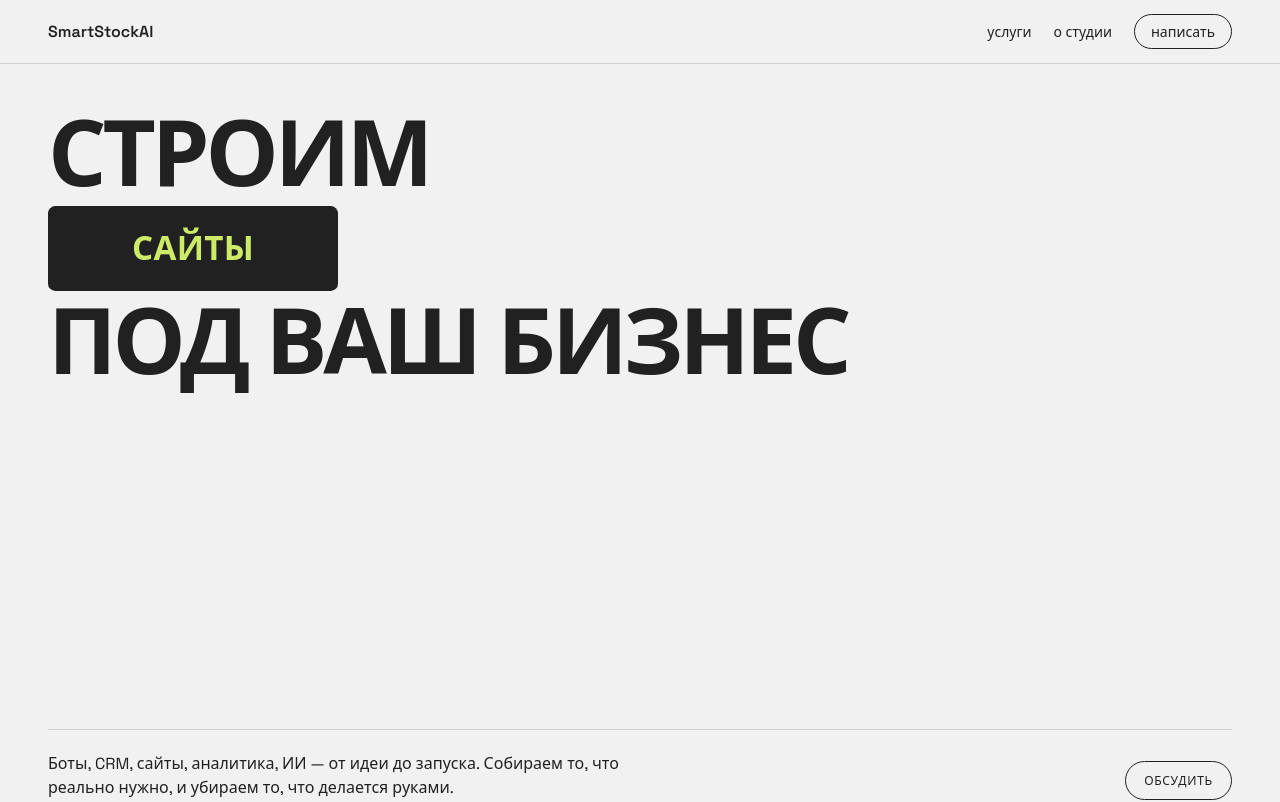
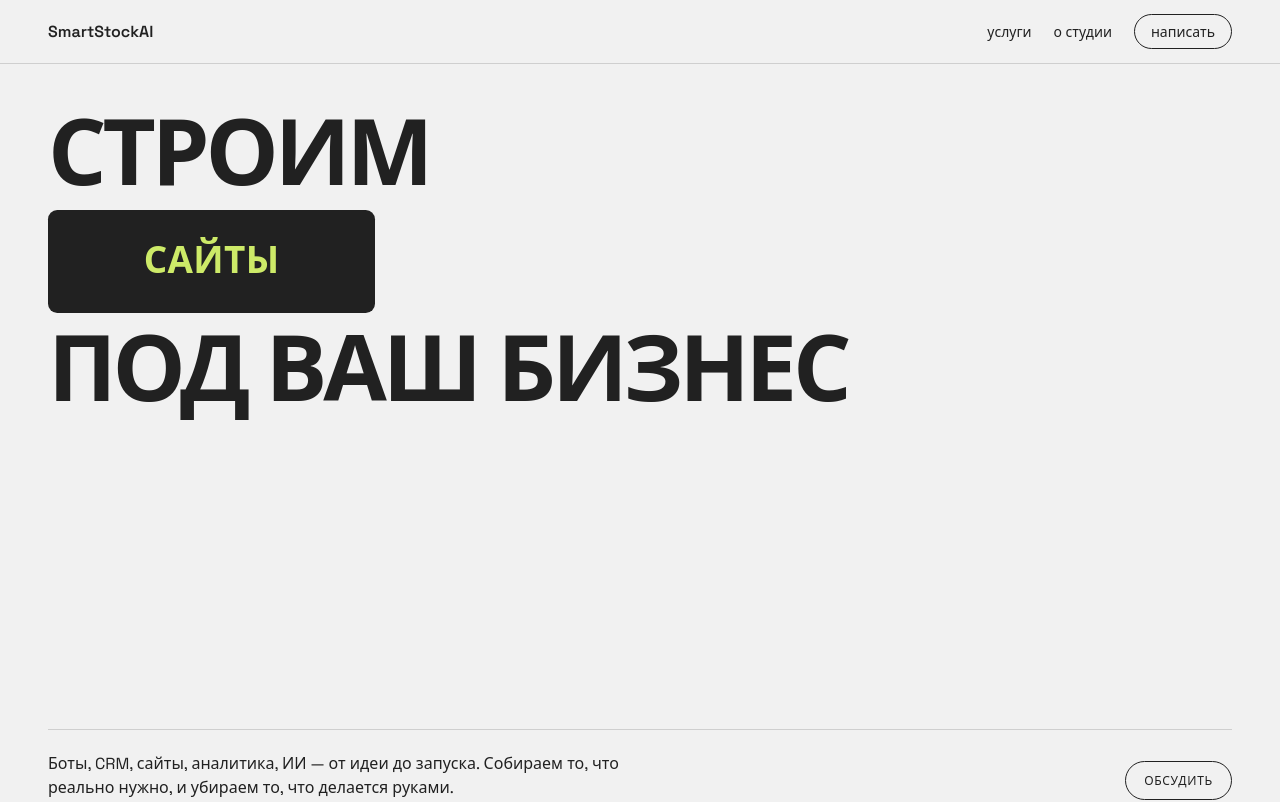
Before and after one commit to kickfost07-debug/smartstockai, a React (Vite) app: page / in a window 1280 px wide. Shown: the top 802 px of the page. Built offline with nearby package versions, Linux system fonts and the light colour scheme.

Commit message:
Make the hero slot larger with even gaps.
Co-authored-by: Cursor <cursoragent@cursor.com>

```diff
--- a/src/index.css
+++ b/src/index.css
@@ -140,9 +140,9 @@ a {
   margin: 0;
   display: flex;
   flex-direction: column;
-  gap: 0.1em;
+  gap: 0.16em;
   font-size: clamp(36px, 7.2vw, 96px);
-  line-height: 0.92;
+  line-height: 0.9;
   font-weight: 600;
   letter-spacing: -0.045em;
   text-transform: uppercase;
@@ -150,13 +150,11 @@ a {
 
 .land h1 > span {
   display: block;
-  min-height: 0.92em;
 }
 
 .land-row {
   display: flex;
   align-items: center;
-  height: 0.92em;
 }
 
 .slot {
@@ -164,10 +162,10 @@ a {
   display: flex;
   align-items: center;
   justify-content: center;
-  width: 3.15em;
-  height: 0.92em;
+  width: 3.55em;
+  height: 1.12em;
   overflow: hidden;
-  border-radius: 0.08em;
+  border-radius: 0.1em;
   background: var(--ink);
   color: var(--accent);
 }
@@ -179,8 +177,8 @@ a {
   align-items: center;
   justify-content: center;
   margin: 0;
-  padding: 0 0.08em;
-  font-size: 0.36em;
+  padding: 0 0.1em;
+  font-size: 0.4em;
   font-weight: 600;
   letter-spacing: 0.01em;
   line-height: 1;
@@ -274,7 +272,7 @@ a {
 }
 
 .about {
-  padding-top: clamp(24px, 3.5vw, 40px);
+  padding-top: 0;
   padding-bottom: var(--section);
 }
 
```
